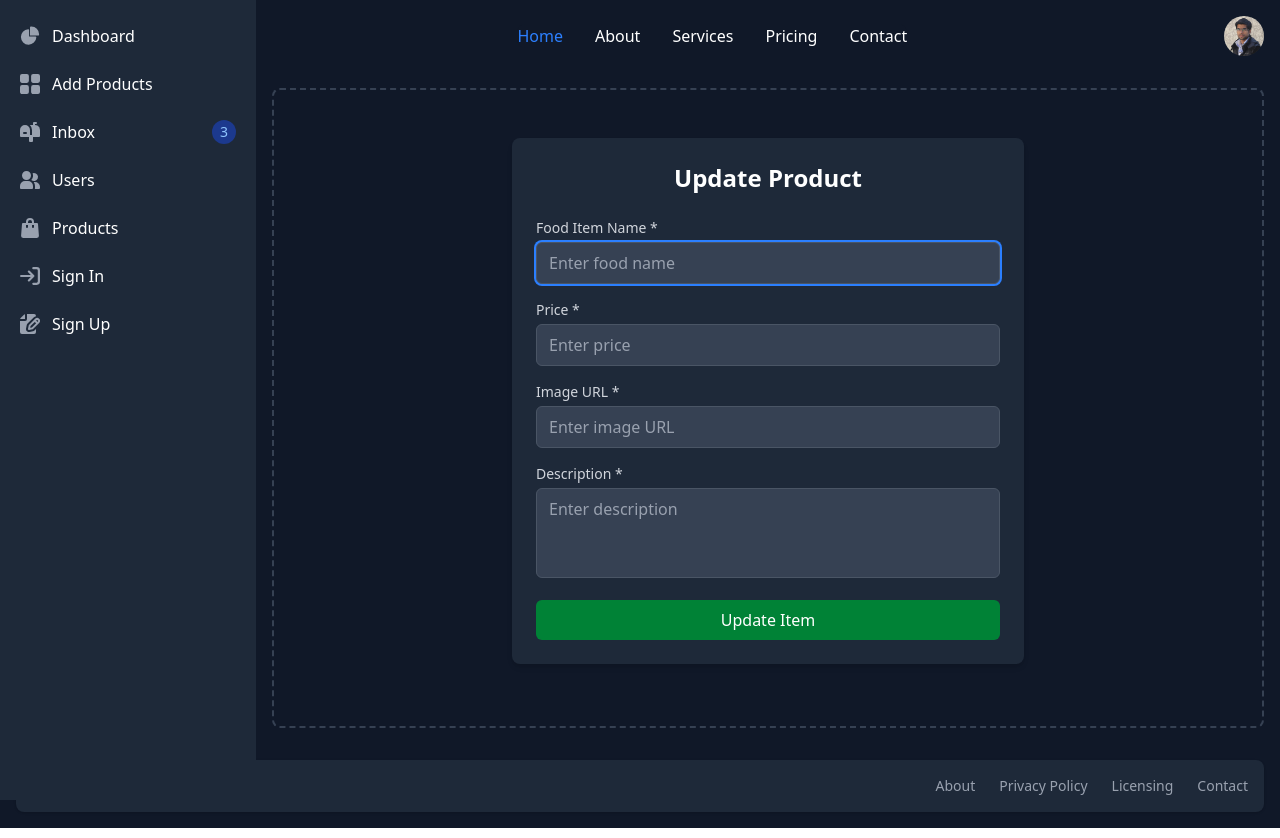
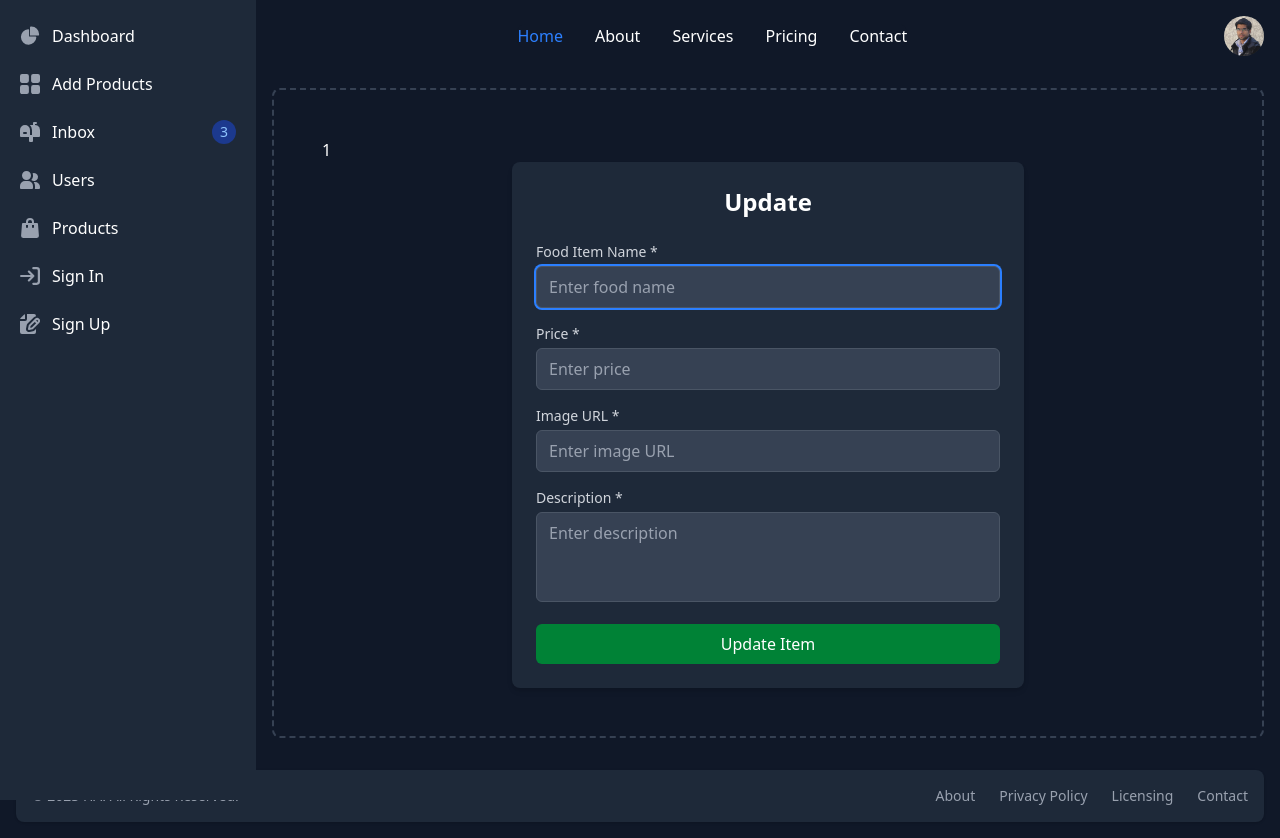
Before and after one commit to Haseebashraf005/FoodDelivery, a Next.js app: page /restaurant/dashboard/updateproduct/1 in a window 1280 px wide. Built offline with nearby package versions, Linux system fonts and the light colour scheme; no server answers; the database is empty; sample sign-in values are in the browser's storage; grey boxes are pictures that could not be loaded.

Commit message:
getting api response for product

```diff
--- a/src/app/restaurant/dashboard/updateproduct/[itemId]/page.js
+++ b/src/app/restaurant/dashboard/updateproduct/[itemId]/page.js
@@ -1,4 +1,4 @@
-'use client'
+'use client';
 import React, { useEffect, useRef, useState } from 'react';
 
 const UpdateProduct = ({ params }) => {
@@ -10,7 +10,23 @@ const UpdateProduct = ({ params }) => {
 
     useEffect(() => {
         inputRef.current.focus();
+        fetchData();
+
+
     }, []);
+
+    const fetchData = async () => {
+        try {
+            const res = await fetch(`http://localhost:3000/api/fooditems/edit/${payload.itemId}`);
+            const data = await res.json();
+            console.log("API Response:", data);
+            // if (data.status) {
+            //     setFooditems(data.fooditems);
+            // }
+        } catch (err) {
+            console.error("Error fetching API:", err);
+        }
+    };
 
     const [formData, setFormData] = useState({
         name: '',
@@ -59,9 +75,9 @@ const UpdateProduct = ({ params }) => {
 
     return (
         <div className="bg-gray-100 dark:bg-gray-900 p-8">
-            {/* {payload.itemId} */}
+            {payload.itemId}
             <div className="max-w-lg mx-auto bg-white dark:bg-gray-800 rounded-lg shadow-md p-6">
-                <h1 className="text-2xl font-bold text-gray-800 dark:text-white mb-6 text-center">Update Product</h1>
+                <h1 className="text-2xl font-bold text-gray-800 dark:text-white mb-6 text-center">Update </h1>
 
                 <div className="space-y-4">
                     {/* Food Name */}
```
